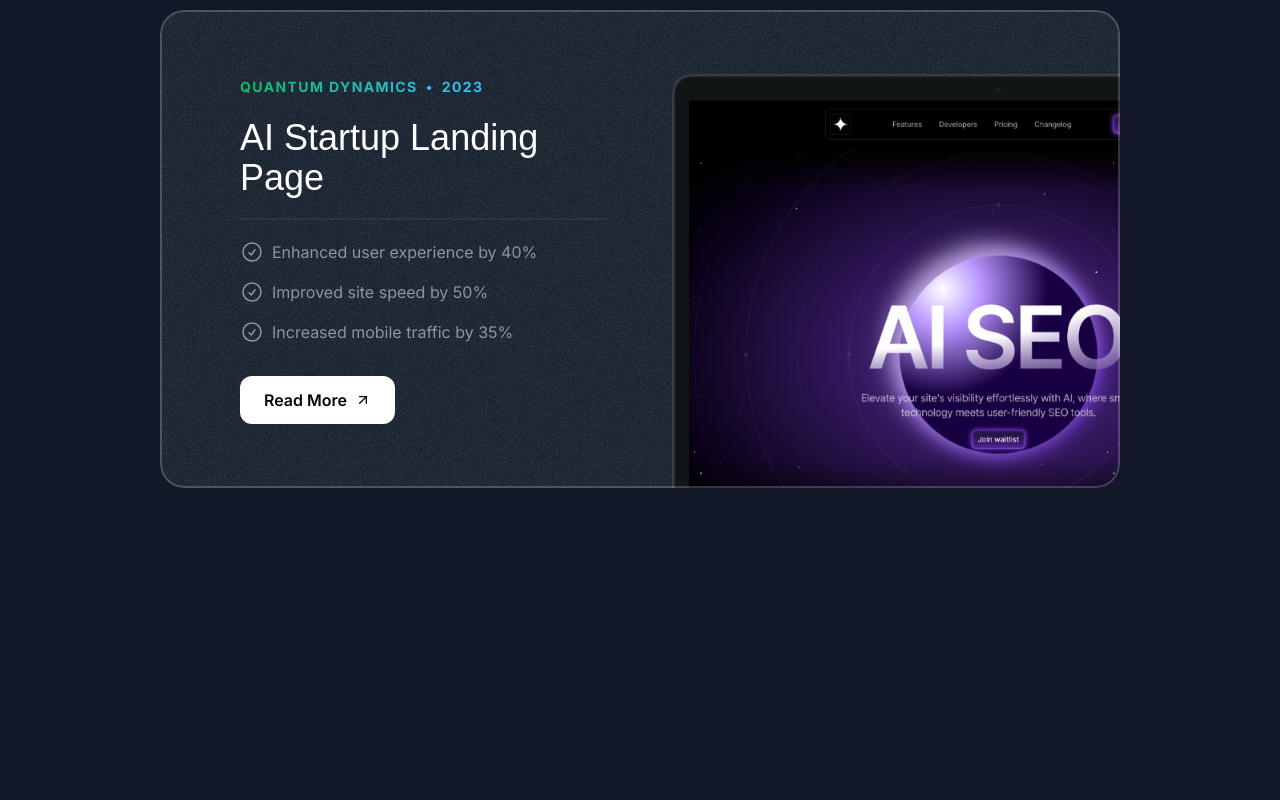
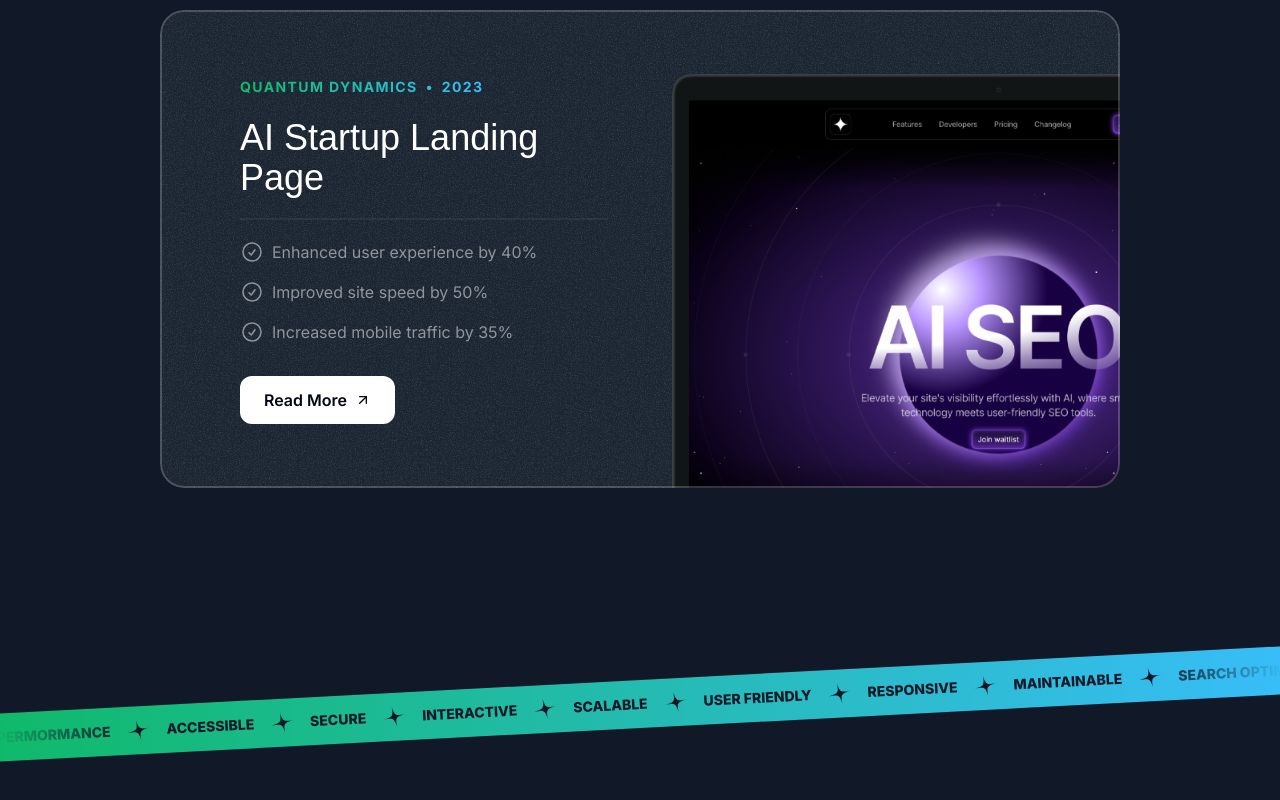
Before and after one commit to Sheepy01/main, a Next.js app: page / in a window 1280 px wide. Shown: the part 2344-3144 px from the top of the page. Before the commit the page ends 2928 px from the top, so only its background shows below. Built offline with nearby package versions, Linux system fonts and the light colour scheme; a web font is replaced by a local one.

Commit message:
Tape section completed

```diff
--- a/src/app/page.tsx
+++ b/src/app/page.tsx
@@ -1,13 +1,15 @@
 import { Header } from "@/sections/Header";
 import { HeroSection } from "@/sections/Hero";
 import { ProjectsSection } from "@/sections/Projects";
+import { TapeSection } from "@/sections/Tape";
 
 export default function Home() {
   return (
-    <div>
+    <div className="overflow-x-hidden">
       <Header />
       <HeroSection />
       <ProjectsSection />
+      <TapeSection />
     </div>
   );
 }
--- a/src/sections/Tape.tsx
+++ b/src/sections/Tape.tsx
@@ -1,3 +1,36 @@
+import StarIcon from '@/assets/icons/star.svg';
+
+const words = [
+  "Permormance",
+  "Accessible",
+  "Secure",
+  "Interactive",
+  "Scalable",
+  "User Friendly",
+  "Responsive",
+  "Maintainable",
+  "Search Optimized",
+  "Usable",
+  "Reliable"
+]
+
 export const TapeSection = () => {
-  return <div>Tape Section</div>;
+  return (
+    <div className='py-16 lg:py-24 overflow-x-clip'>
+      <div className="bg-gradient-to-r from-[#10b96a] to-sky-400 -rotate-3 -mx-1">
+        <div className='flex [mask-image:linear-gradient(to_right,transparent,black_10%,black_90%,transparent)]'>
+          <div className='flex flex-none gap-4 py-3'>
+            {
+              words.map((word) => (
+                <div key={word} className='inline-flex gap-4 items-center'>
+                  <span className='text-gray-900 uppercase font-extrabold text-sm'>{word}</span>
+                  <StarIcon className="size-6 text-gray-900 -rotate-12" />
+                </div>
+              ))
+            }
+          </div>
+        </div>
+      </div>
+    </div>
+  );
 };
```
